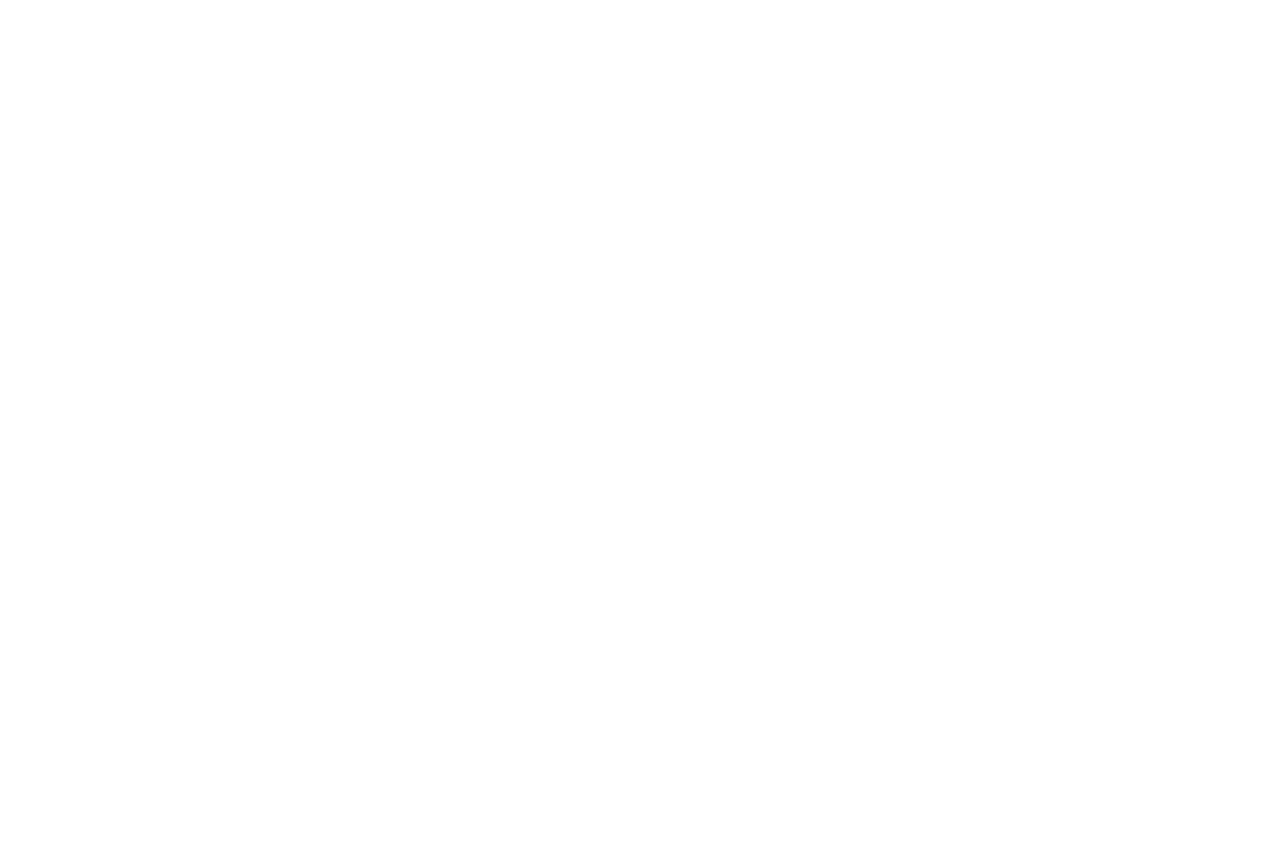
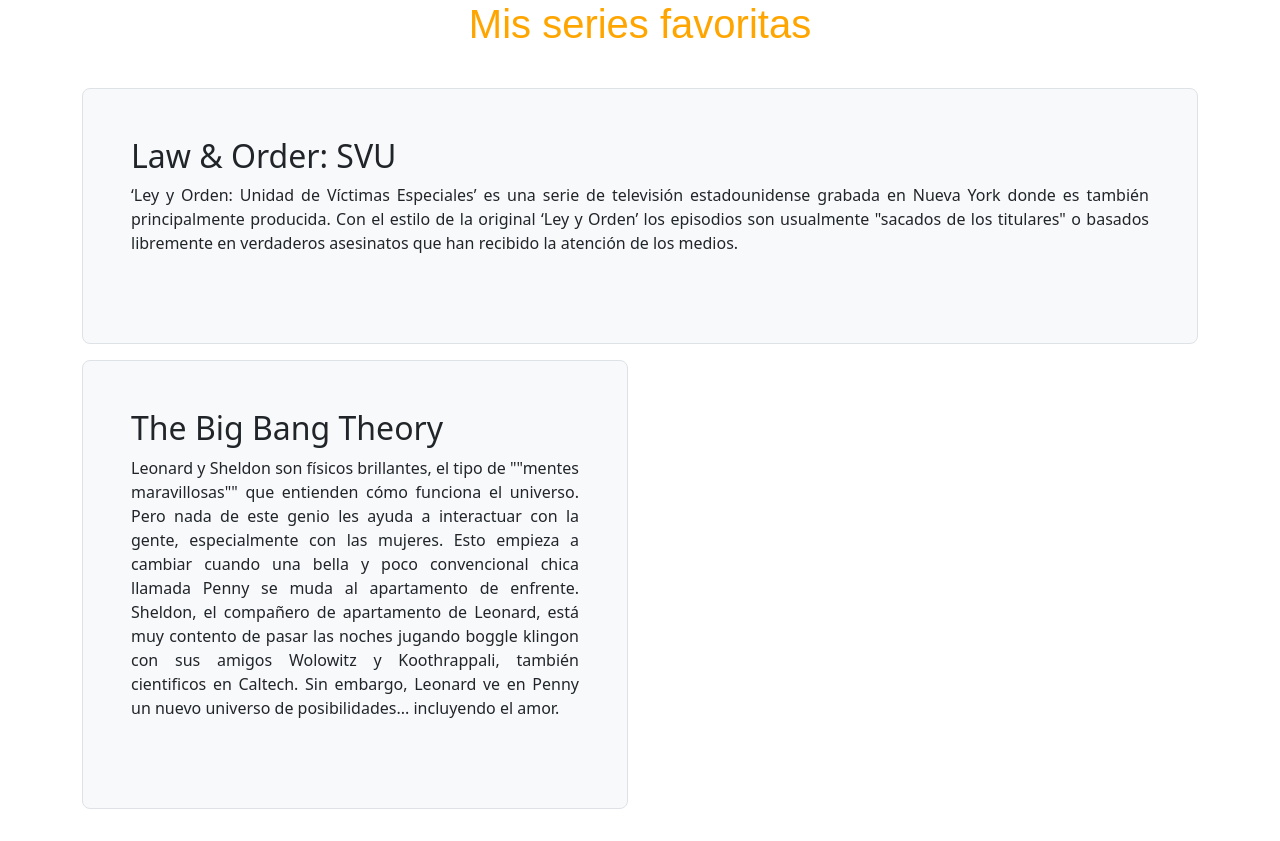
Before and after one commit to Lina-Gallardo/taller-series, a plain HTML site: page index.html in a window 1280 px wide. Before the commit the page ends 800 px from the top, so only its background shows below. Drawn offline with nearby package versions, Linux system fonts and the light colour scheme.

Commit message:
Segundo commit

```diff
--- /dev/null
+++ b/css/style.css
@@ -0,0 +1,8 @@
+h1{
+ color: orange;
+ text-align: center;
+ font-family: fantasy;
+}
+p{
+  text-align: justify;
+}
--- a/index.html
+++ b/index.html
@@ -5,8 +5,36 @@
     <meta http-equiv="X-UA-Compatible" content="IE=edge">
     <meta name="viewport" content="width=device-width, initial-scale=1.0">
     <link href="https://cdn.jsdelivr.net/npm/bootstrap@5.3.0-alpha3/dist/css/bootstrap.min.css" rel="stylesheet" integrity="sha384-KK94CHFLLe+nY2dmCWGMq91rCGa5gtU4mk92HdvYe+M/SXH301p5ILy+dN9+nJOZ" crossorigin="anonymous">
-    <title>Mi primera pagina web</title>
+    <link rel="stylesheet" href="css/style.css">
+    <title>Mis series favoritas</title>
 </head>
 <body>
+  <header>
+    <h1>Mis series favoritas</h1>
+  </header>
+  <main>
+    <div class="container  py-4">
+      <div class="row align-items-md-stretch">
+        <div class="col-md-12 py-2">
+          <div class="h-100 p-5 bg-body-tertiary border rounded-3">
+            <h2>Law & Order: SVU</h2>
+            <p>‘Ley y Orden: Unidad de Víctimas Especiales’ es una serie de televisión estadounidense grabada en Nueva York donde es también principalmente producida.
+              Con el estilo de la original ‘Ley y Orden’ los episodios son usualmente "sacados de los titulares" o basados libremente en verdaderos asesinatos que han
+              recibido la atención de los medios.</p>
+            <img src="" alt="">
+          </div>
+        </div>
+        <div class="col-md-6 py-2">
+          <div class=" h-100 p-5 bg-body-tertiary border rounded-3">
+            <h2>The Big Bang Theory</h2>
+            <p>Leonard y Sheldon son físicos brillantes, el tipo de ""mentes maravillosas"" que entienden cómo funciona el universo. Pero nada de este genio les ayuda
+              a interactuar con la gente, especialmente con las mujeres. Esto empieza a cambiar cuando una bella y poco convencional chica llamada Penny se muda al apartamento
+              de enfrente. Sheldon, el compañero de apartamento de Leonard, está muy contento de pasar las noches jugando boggle klingon con sus amigos Wolowitz y Koothrappali,
+              también cientificos en Caltech. Sin embargo, Leonard ve en Penny un nuevo universo de posibilidades... incluyendo el amor.</p>
+            <img src="" alt="">
+          </div>
+        </div>
+    </div>
+  </main>
 </body>
 </html>
```
Also changed, not shown: style/style.css (deleted).
